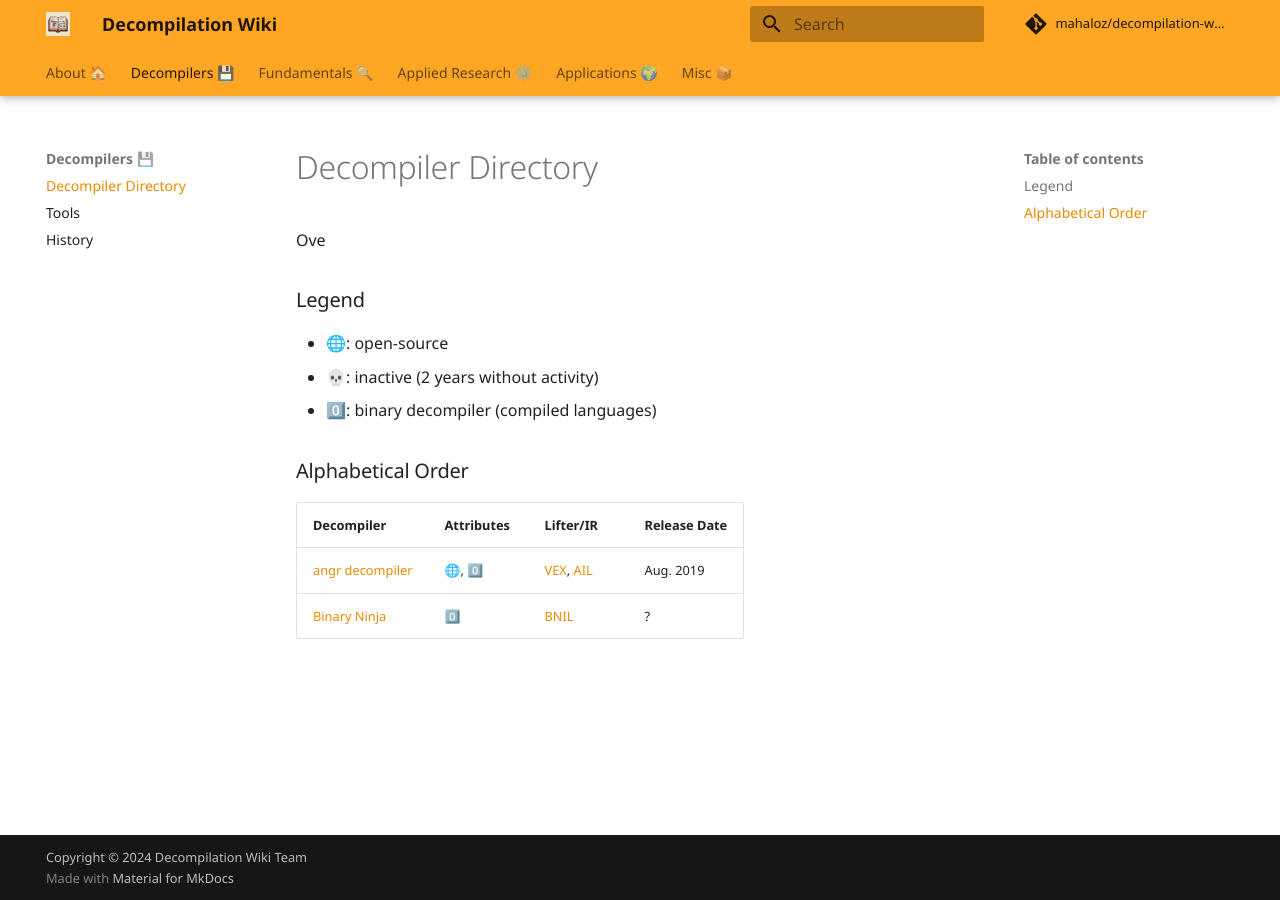
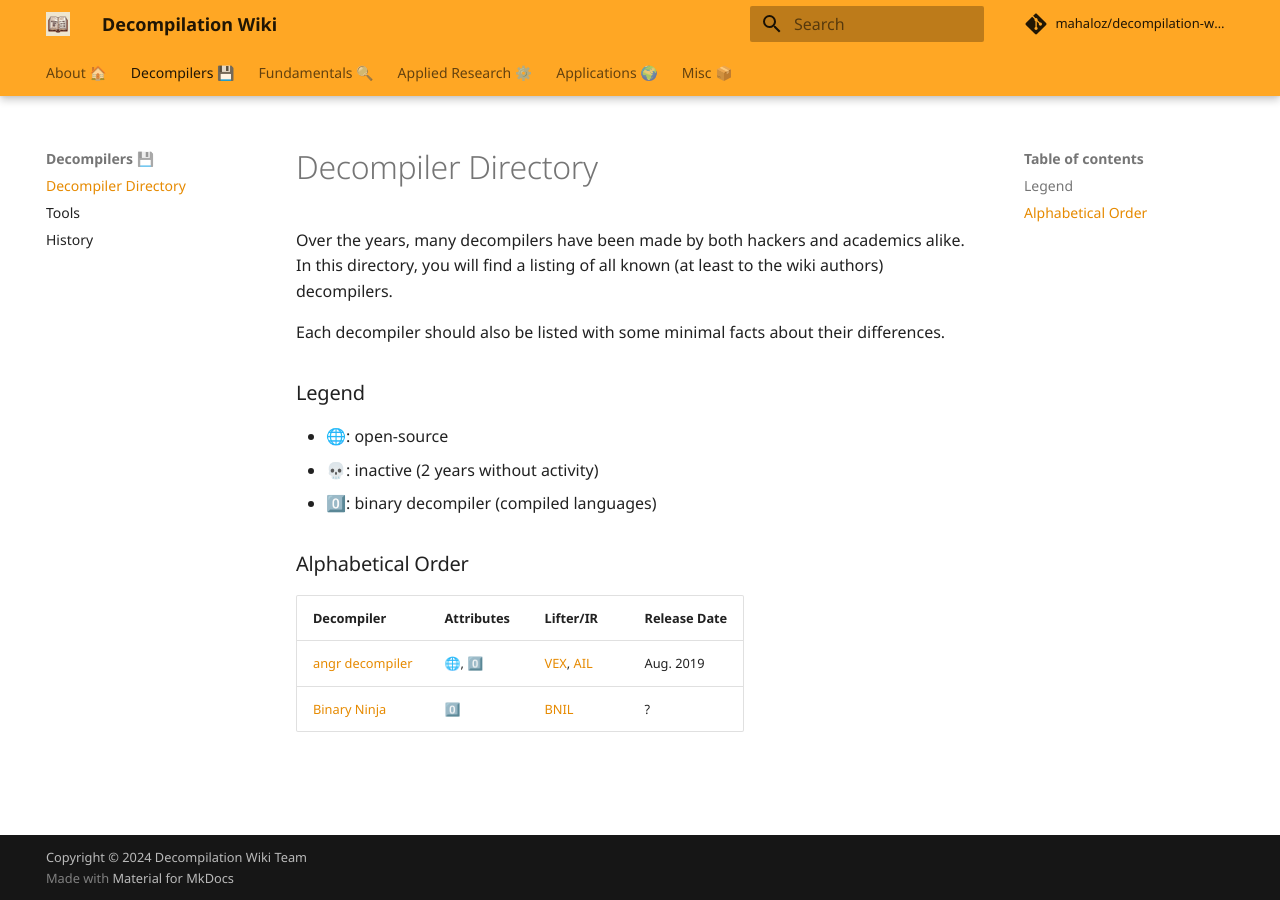
Before and after one commit to mahaloz/decompilation-wiki, an MkDocs documentation site: the page built from docs/decompilers/directory.md, in a window 1280 px wide. Built offline with MkDocs 1.6.1 and Material for MkDocs 9.7.7, drawn with Linux system fonts in a browser that asks for light colours; comment, search, counter and statistics services are not loaded.

Commit message:
fixup dec intro

```diff
--- a/docs/decompilers/directory.md
+++ b/docs/decompilers/directory.md
@@ -1,5 +1,8 @@
 # Decompiler Directory
-Ove
+Over the years, many decompilers have been made by both hackers and academics alike.
+In this directory, you will find a listing of all known (at least to the wiki authors) decompilers.
+
+Each decompiler should also be listed with some minimal facts about their differences.
 
 ### Legend
 
```
